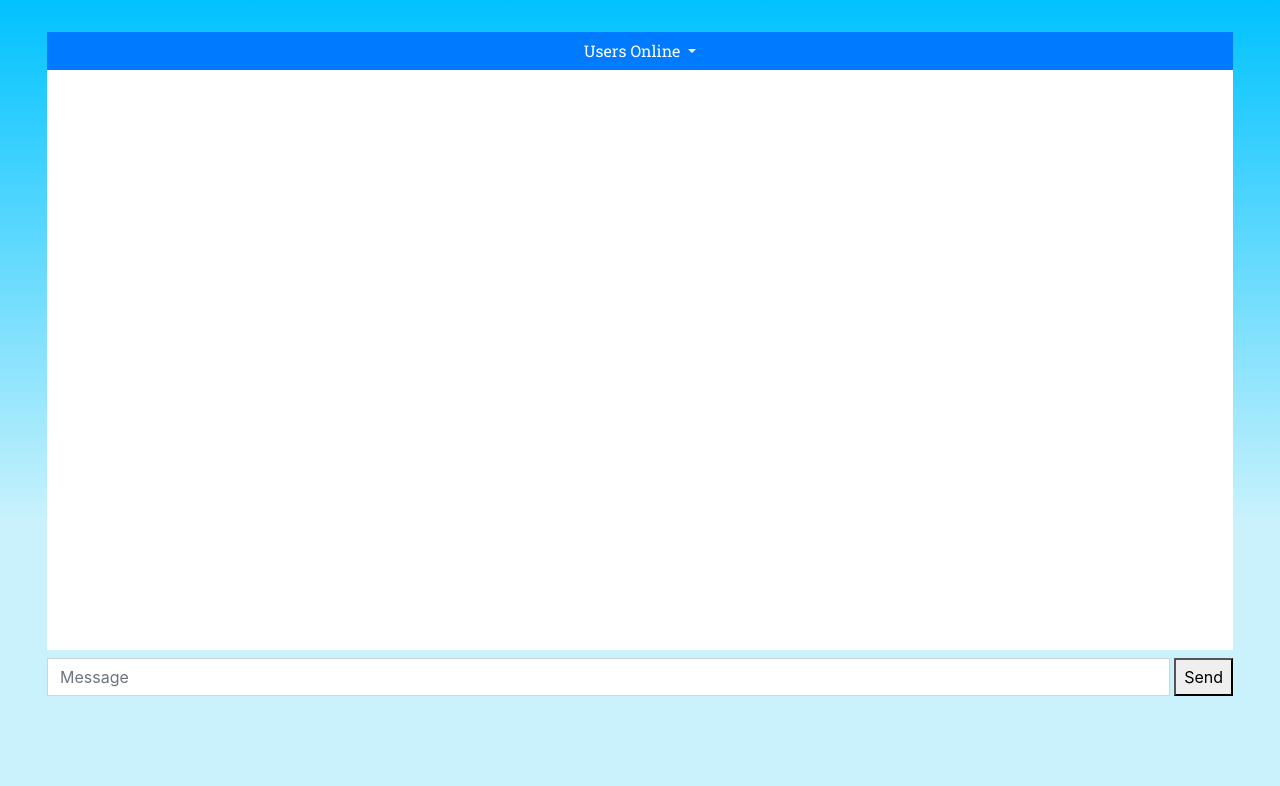
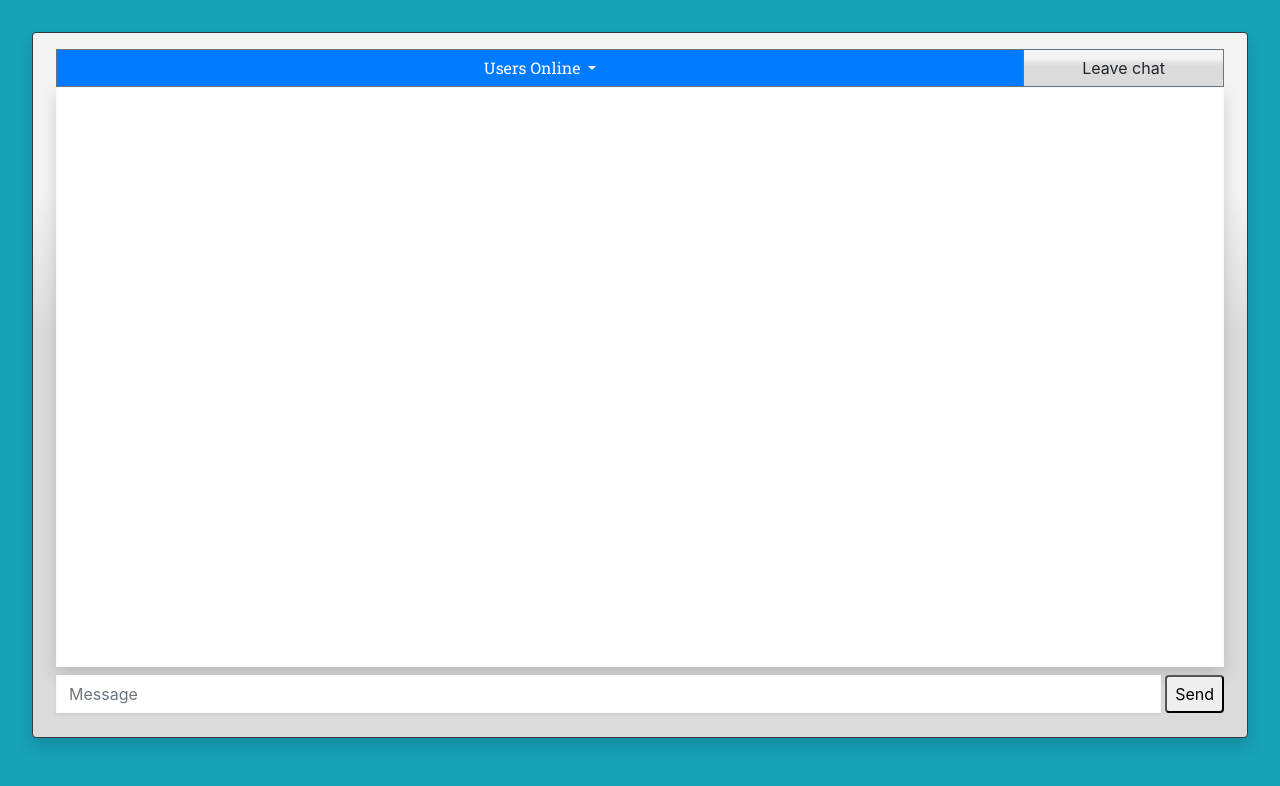
Before and after one commit to claracampos/youve-got-mail, a website: page public/chat.html in a window 1280 px wide. Drawn offline with nearby package versions, Linux system fonts and the light colour scheme; no server answers.

Commit message:
chat  page styled

```diff
--- a/public/chat.html
+++ b/public/chat.html
@@ -18,37 +18,39 @@
       href="styles/chat.css">
     <title>Chat</title>
   </head>
-  <body>
-    <div class="container-fluid d-flex flex-column chat-height">
-      <div class="btn-group font">
-        <button type="button" class="btn btn-primary dropdown-toggle rounded-0" data-toggle="dropdown" aria-haspopup="true" aria-expanded="false">
+  <body class="bg-info">
+    <div class="gradient border border-dark rounded shadow p-2">
+    <div class="container-fluid d-flex flex-column chat-height mt-2">
+      <div class="btn-group ">
+        <button type="button" class="font btn w-75 btn-primary border border-secondary dropdown-toggle rounded-0" data-toggle="dropdown" aria-haspopup="true" aria-expanded="false">
           Users Online
-        </button>
+        </button><a href="/" class="btn gradient border border-secondary rounded-0">Leave chat
+        </a>
         <div class="dropdown-menu user-menu p-2">
           <div id="user-list"></div>
         </div>
       </div>
-    <div class="chat-messages p-2">
+    <div class="chat-messages p-2 border border-light shadow">
     <div id="messages"></div>
     </div>
     <div class="pt-2 chat-form">
       <form id="message-form">
         <div class="form-group d-flex flex-row">
-        <input class="flex-grow-1 mr-1 form-control rounded-0" type="text" placeholder="Message" name="message" />
-        <button class="px-2">Send</button></div>
+        <input class="flex-grow-1 shadow-sm border border-light mr-1 form-control rounded-0" type="text" placeholder="Message" name="message" />
+        <button class="px-2 rounded">Send</button></div>
       </form>
-    </div>
+    </div></div>
 
   </div>
     <script id="message-template" type="text/html">
       <div>
-        <p>
-          <small>({{timestamp}})</small> <b>{{ username }}:</b> {{ message }}
+        <p class="m-0">
+          <small class="timestamp text-secondary">{{timestamp}}</small> <b class="text-primary">{{ username }}:</b> {{ message }}
         </p>
       </div>
     </script>
     <script id="admin-message-template" type="text/html">
-      <div><p><em>{{message}}</em></p></div>
+      <div><p class="text-secondary"><i>{{message}}</i></p></div>
     </script>
 
     <script id="user-list-template" type="text/html">
--- a/public/styles/chat.css
+++ b/public/styles/chat.css
@@ -2,14 +2,17 @@ html {
   height: 100vh;
 }
 body {
-  background: rgb(99, 217, 247);
-  background: linear-gradient(
-    0deg,
-    rgba(99, 217, 247, 0.3508753843334209) 35%,
-    rgba(0, 194, 255, 1) 100%
-  );
   margin: 2rem;
   font-size: 1rem;
+}
+
+.gradient {
+  background: rgb(244, 244, 244);
+  background: linear-gradient(
+    180deg,
+    rgba(244, 244, 244, 1) 22%,
+    rgba(219, 219, 219, 1) 43%
+  );
 }
 
 .chat-messages {
@@ -17,6 +20,7 @@ body {
   overflow: auto;
   background-color: white;
   word-wrap: break-word;
+  font-family: "Roboto Slab", serif;
 }
 
 .chat-height {
@@ -26,7 +30,7 @@ body {
 
 .user-menu {
   height: 60vh;
-  max-width: 90%;
+  width: 100%;
   overflow: auto;
 }
 
```
